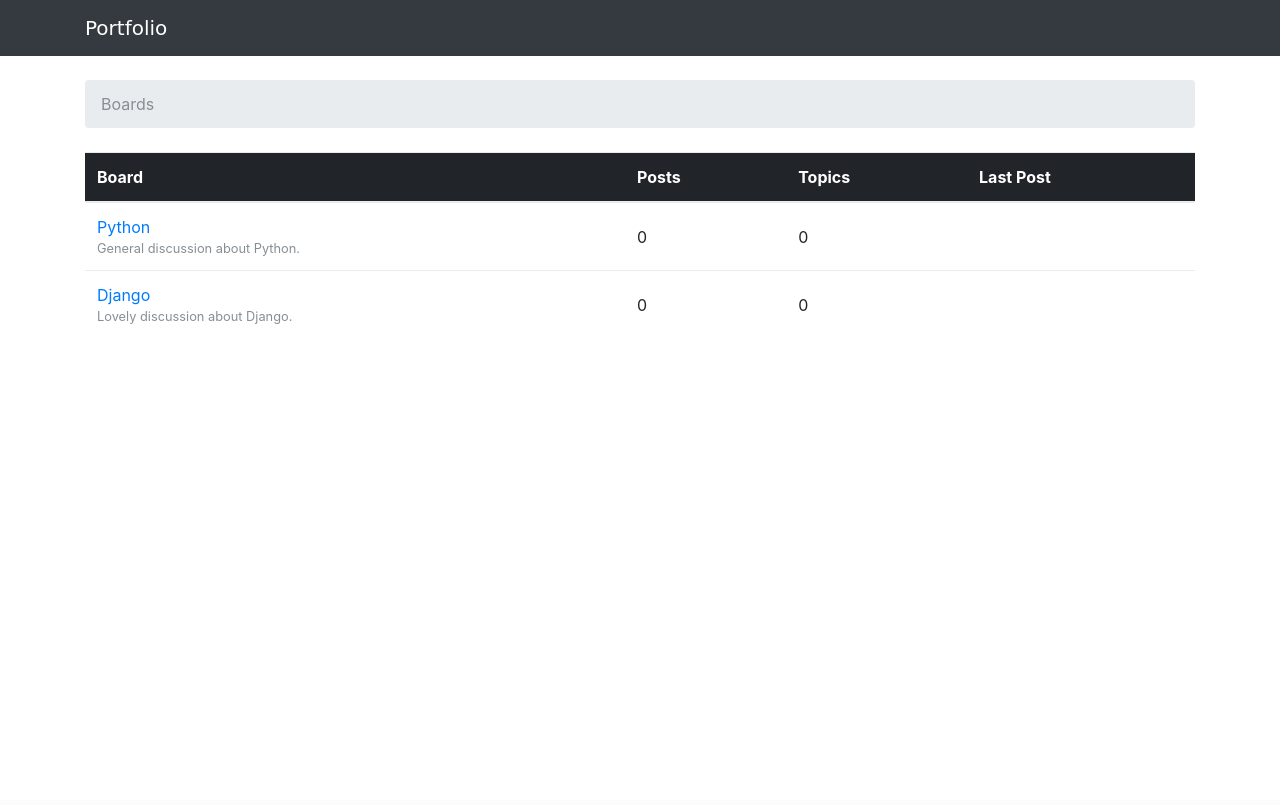
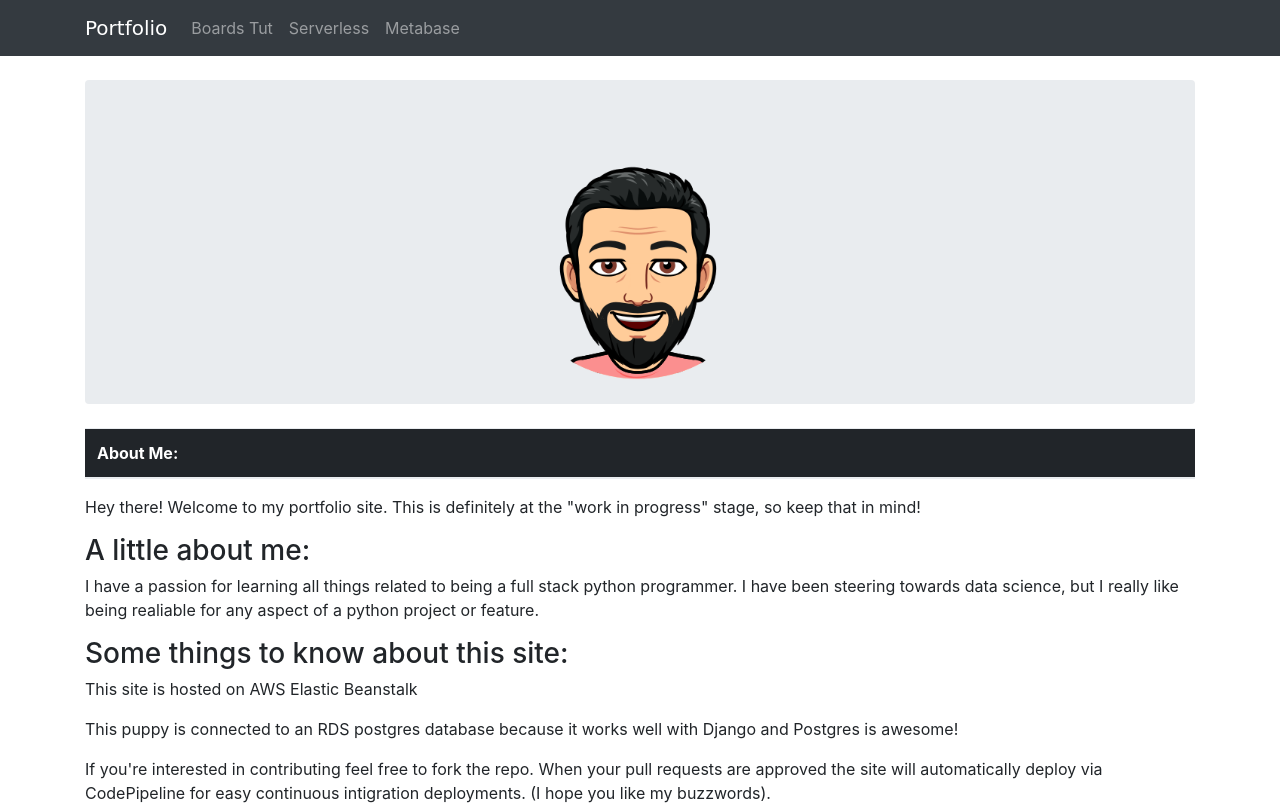
Before and after one commit to nathan-castor/eb-django, a Django app: page / in a window 1280 px wide. Before the commit the page ends 324 px from the top, so only its background shows below. Run offline with Django 3.2, Linux system fonts and the light colour scheme; data comes from the database, SQL or seed files in the repository; both versions use the stored data as it was after the commit; lists and menus that the app fills with data are empty; some libraries are stand-ins or nearby versions; some web fonts are replaced.

Commit message:
added to Readme, and made some basic views for my interests pages

```diff
--- a/boards/views.py
+++ b/boards/views.py
@@ -1,7 +1,7 @@
 # from django.shortcuts import render
 
 # # Create your views here.
-# from django.http import HttpResponse
+from django.http import HttpResponse
 # # from .models import Board
 # # from django.shortcuts import render, get_object_or_404
 # # from django.http import Http404
@@ -13,6 +13,13 @@ from django.contrib.auth.models import User
 from django.shortcuts import render, redirect, get_object_or_404
 from .forms import NewTopicForm
 from .models import Board, Topic, Post
+
+def index(request):
+    return render(request, 'index.html', {'message':'success'})
+def serverless(request):
+    return render(request, 'serverless.html', {'message':'success'})
+def metabase(request):
+    return render(request, 'metabase.html', {'message':'success'})
 
 def home(request):
     board, created = Board.objects.update_or_create(
--- a/ebdjango/urls.py
+++ b/ebdjango/urls.py
@@ -28,7 +28,10 @@ from django.conf.urls.static import static
 from boards import views
 
 urlpatterns = [
-    url(r'^$', views.home, name='home'),
+    url(r'^$', views.index, name='index'),
+    url(r'^serverless$', views.serverless, name='serverless'),
+    url(r'^metabase$', views.metabase, name='metabase'),
+    url(r'^boards$', views.home, name='home'),
     url(r'^boards/(?P<pk>\d+)/$', views.board_topics, name='board_topics'),
     url(r'^boards/(?P<pk>\d+)/new/$', views.new_topic, name='new_topic'),
     url(r'^admin/', admin.site.urls),
--- a/templates/base.html
+++ b/templates/base.html
@@ -9,17 +9,32 @@
   </head>
   <body>
 
-    <nav class="navbar navbar-expand-lg navbar-dark bg-dark">
+    <nav class="navbar navbar-expand-sm navbar-dark bg-dark">
       <div class="container">
-        <a class="navbar-brand" href="{% url 'home' %}">Portfolio</a>
+        <a class="navbar-brand" href="{% url 'index' %}">Portfolio</a>
+        <button class="navbar-toggler" type="button" data-toggle="collapse" data-target="#mainMenu" aria-controls="mainMenu" aria-expanded="false" aria-label="Toggle navigation">
+          <span class="navbar-toggler-icon"></span>
+        </button>
+        <div class="collapse navbar-collapse" id="mainMenu">
+          <ul class="navbar-nav">
+            <li class="nav-item">
+              <a class="nav-link" href="{% url 'home' %}">Boards Tut</a>
+            </li>
+            <li class="nav-item">
+              <a class="nav-link" href="{% url 'serverless' %}">Serverless</a>
+            </li>
+            <li class="nav-item">
+              <a class="nav-link" href="{% url 'metabase' %}">Metabase</a>
+            </li>
+            <!-- <li class="nav-item">
+              <a class="nav-link" href="http://ncastor-portfolio.s3-website-us-west-2.amazonaws.com" target="_blank" rel="noopener">Serverless</a>
+            </li> -->
+            <!-- <li class="nav-item">
+              <a class="nav-link" href="https://metabase-00.herokuapp.com/" target="_blank" rel="noopener">Metabase</a>
+            </li> -->
+          </ul>
 
-        <!-- <li class="nav-item">
-          <a class="nav-link" href="https://simpleisbetterthancomplex.com/series/beginners-guide/1.11/" target="_blank" rel="noopener">Tutorial</a>
-        </li>
-        <li class="nav-item">
-          <a class="nav-link" href="https://github.com/sibtc/django-beginners-guide" target="_blank" rel="noopener">GitHub</a>
-        </li> -->
-
+        </div>
       </div>
     </nav>
 
--- a/templates/home.html
+++ b/templates/home.html
@@ -6,6 +6,10 @@
 {% endblock %}
 
 {% block content %}
+  <p>This is under construction/in progress.</p>
+  <p>It's a nice little Django tutorial I'm doing because it offered some help with CSS and templates that I haven't messed with in awhile.</p>
+  <p>feel free to ignow this for now :) </p>
+
   <table class="table">
     <thead class="thead-inverse">
       <tr>
--- /dev/null
+++ b/templates/index.html
@@ -0,0 +1,30 @@
+{% extends 'base.html' %}
+{% load static %}
+{% block breadcrumb %}
+    <div class="container">
+        <a href="https://www.linkedin.com/in/nathancastor/" rel="nofollow noopener" target="_blank">
+            <img class="rounded mx-auto d-block" src="{% static 'img/new_bitmoji.png' %}" alt="Nate Bitmoji" style="height: 300px;">
+        </a>
+    </div>
+
+{% endblock %}
+
+{% block content %}
+  <table class="table">
+    <thead class="thead-inverse">
+      <tr>
+        <th>About Me:</th>
+      </tr>
+    </thead>
+    <tbody>
+    </tbody>
+  </table>
+
+  <p>Hey there! Welcome to my portfolio site. This is definitely at the "work in progress" stage, so keep that in mind!</p>
+  <h3>A little about me:</h3>
+  <p>I have a passion for learning all things related to being a full stack python programmer. I have been steering towards data science, but I really like being realiable for any aspect of a python project or feature.</p>
+  <h3>Some things to know about this site:</h3>
+  <p>This site is hosted on AWS Elastic Beanstalk</p>
+  <p>This puppy is connected to an RDS postgres database because it works well with Django and Postgres is awesome!</p>
+  <p>If you're interested in contributing feel free to fork the repo. When your pull requests are approved the site will automatically deploy via CodePipeline for easy continuous intigration deployments. (I hope you like my buzzwords).</p>
+{% endblock %}
```
Also changed, not shown: templates/metabase.html (added, +27 -0 lines), templates/serverless.html (added, +23 -0 lines), Readme.md, db.sqlite3, static/img/unicorn_icon.png (added), static/img/unicorn_logo.png (added), static/img/user_analysis.png (added).
